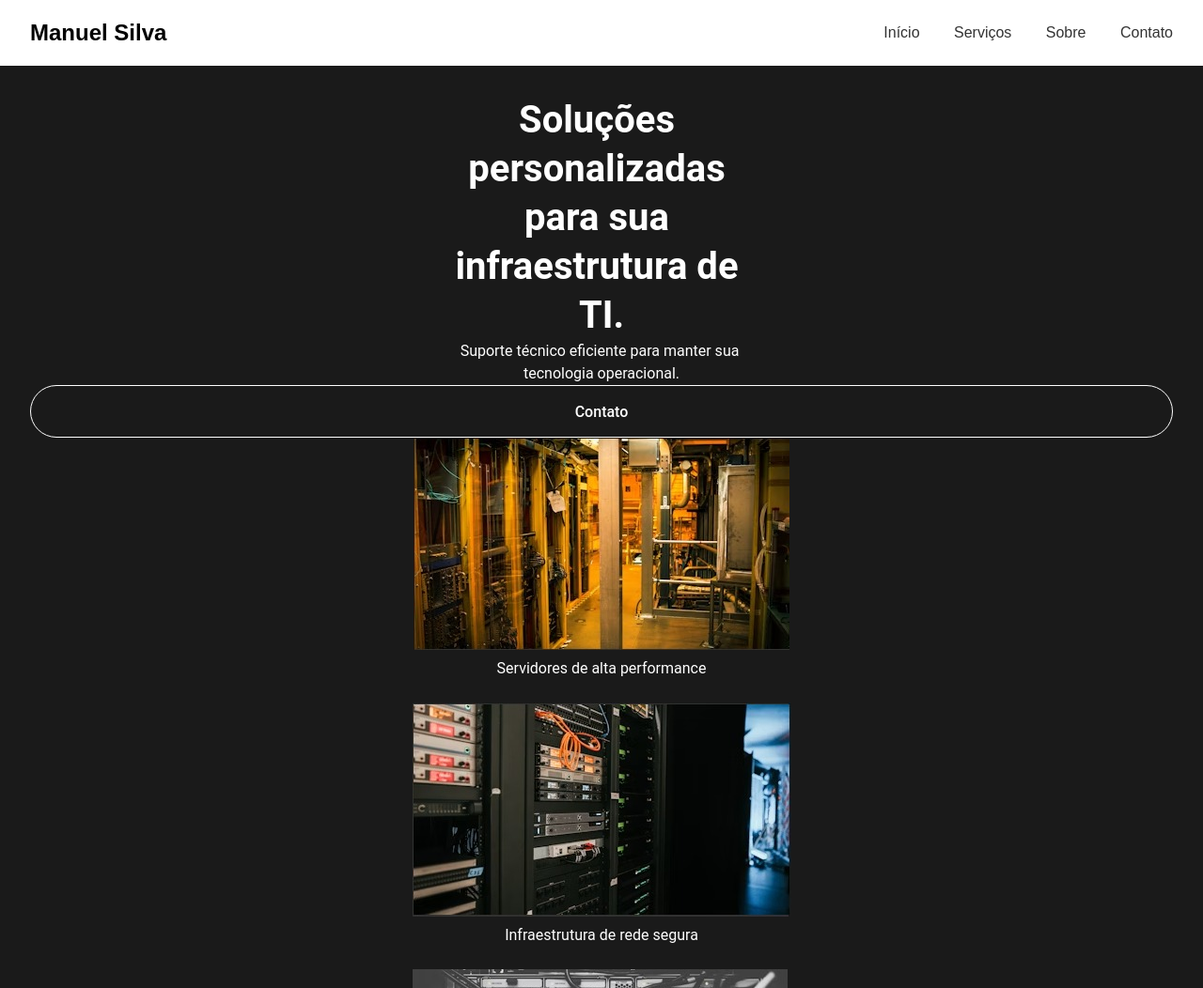
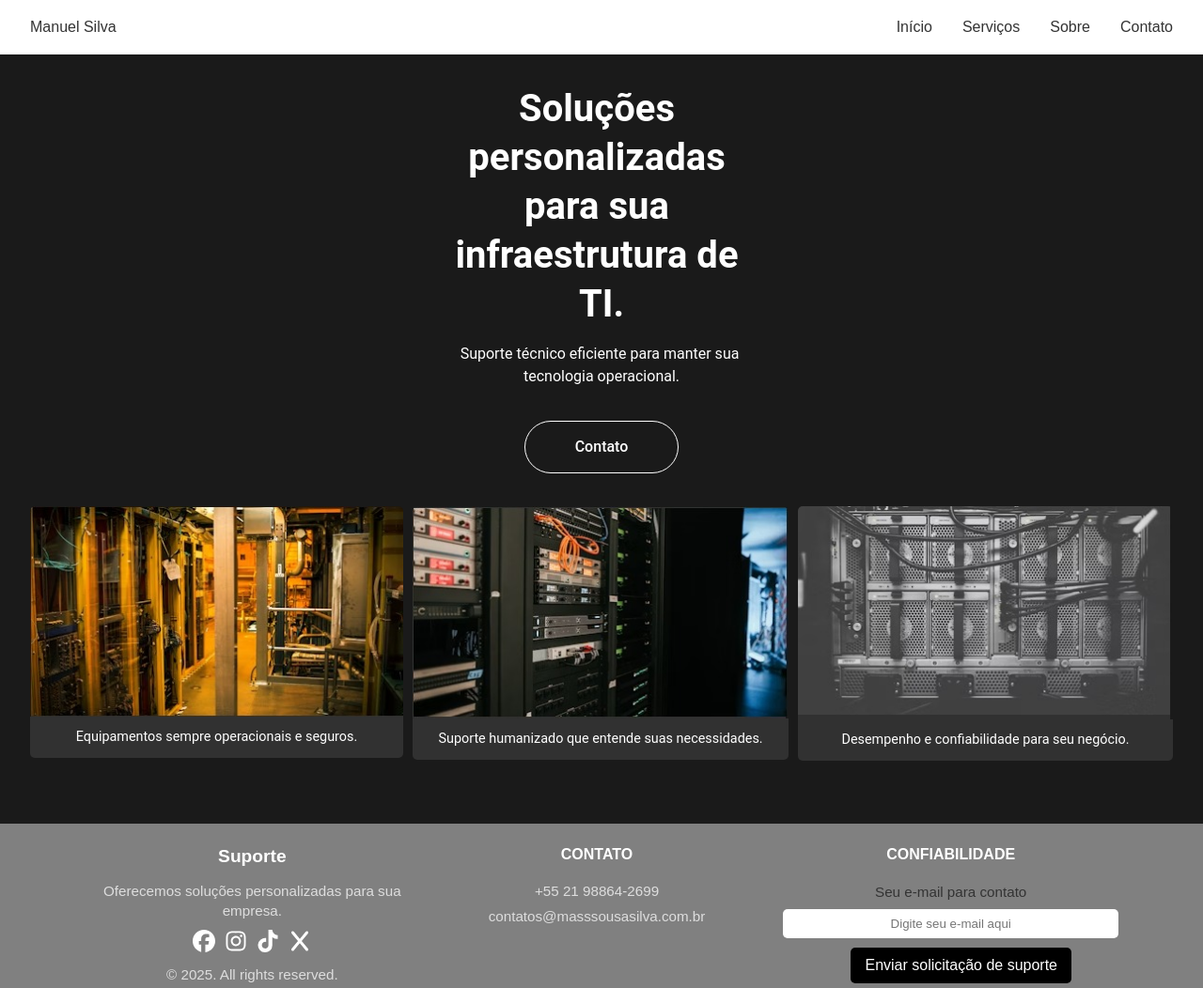
Before and after one commit to massdev25/Portifolio, a plain HTML site: page index.html in a window 1280 px wide. Shown: the top 1052 px of the page at 94% size. Drawn offline with Linux system fonts and the light colour scheme.

Commit message:
enviando novas alteraçoes do meu html

```diff
--- a/css/style.css
+++ b/css/style.css
@@ -39,30 +39,32 @@ a:hover {
 
 /* --- Navegação --- */
 nav {
-    background-color: var(--cor-branco); /* Usando variável de cor */
+    background-color: var(--cor-branco);
     padding: 1rem 2rem;
     display: flex;
-    justify-content: space-between;
-    align-items: center;
+    justify-content: space-between; /* Mantém o nome e o menu nos extremos */
+    align-items: center; /* Alinha verticalmente o nome e o menu (o container do menu) */
     box-shadow: 0 2px 4px rgba(0, 0, 0, 0.1);
 }
 
-.logo {
-    font-size: 1.5rem;
-    font-weight: bold;
-    color: var(--cor-preto); /* Usando variável de cor */
+.menu {
+    display: flex; /* Habilita o Flexbox para o menu */
+    flex-direction: row; /* Organiza os itens do menu horizontalmente */
+    align-items: center; /* Alinha verticalmente os itens do menu (opcional) */
 }
 
 .menu a {
-    margin-left: 2rem;
-    color: var(--cor-texto); /* Usando variável de cor */
+    margin-left: 2rem; /* Adiciona espaço entre os itens horizontalmente */
+    margin-top: 0; /* Remove o espaço superior adicionado para a disposição vertical */
+    color: var(--cor-texto);
     font-weight: 500;
     transition: color 0.3s;
 }
 
-.menu a:hover {
-    color: var(--cor-principal); /* Usando variável de cor */
-}
+/* Opcional: você pode remover esta parte se não precisar mais */
+/* .menu a:first-child {
+    margin-top: 0;
+} */
 
 /* --- Cabeçalho Hero --- */
 .hero {
@@ -80,12 +82,12 @@ h1 {
     font-size: 40px;
     font-style: normal;
     font-weight: 600;
-    height: 260px;
+    height: auto; /* Ajustei a altura para automático para se adaptar ao conteúdo */
     letter-spacing: normal;
     line-height: 52px;
     margin-block-end: 0px;
     margin-block-start: 0px;
-    margin-bottom: 0px;
+    margin-bottom: 15px;
     margin-inline-end: 0px;
     margin-inline-start: 0px;
     margin-left: auto; /* Adicionei esta linha para centralizar horizontalmente */
@@ -117,12 +119,12 @@ h1 {
     font-size: 16px;
     font-style: normal;
     font-weight: 400;
-    height: 48px;
+    height: auto; /* Ajustei a altura para automático para se adaptar ao conteúdo */
     letter-spacing: normal;
     line-height: 24px;
     margin-block-end: 0px;
     margin-block-start: 0px;
-    margin-bottom: 0px;
+    margin-bottom: 15px;
     margin-inline-end: 0px;
     margin-inline-start: 0px;
     margin-left: auto; /* Adicionei esta linha para centralizar horizontalmente */
@@ -171,7 +173,7 @@ h1 {
 /* Estilos para o botão de contato (whatsapp) */
 .btn-whatsapp {
     align-items: center;
-    align-self: start;
+    align-self: center; /* Centralizei verticalmente o botão */
     background-color: rgba(255, 255, 255, 0);
     border-bottom-color: rgb(255, 255, 255);
     border-bottom-left-radius: 28px;
@@ -198,27 +200,22 @@ h1 {
     box-sizing: border-box;
     color: rgb(255, 255, 255);
     cursor: pointer;
-    display: flex;
+    display: inline-flex; /* Use inline-flex para que o botão não ocupe toda a largura */
     font-family: Roboto, sans-serif;
     font-size: 16px;
     font-style: normal;
     font-weight: 500;
-    grid-column-end: -1;
-    grid-column-start: 1;
-    grid-row-end: -1;
-    grid-row-start: 1;
     height: 56px;
     justify-content: center;
-    justify-self: start;
     letter-spacing: normal;
     line-height: normal;
-    margin-bottom: 0px;
-    margin-left: 0px;
-    margin-right: 0px;
-    margin-top: 0px;
+    margin-bottom: 15px;
+    margin-left: auto; /* Centraliza horizontalmente */
+    margin-right: auto; /* Centraliza horizontalmente */
+    margin-top: 20px; /* Adicionei um pouco de margem superior */
     max-width: 100%;
     min-height: 56px;
-    min-width: 100%;
+    min-width: 164px;
     overflow-x: hidden;
     overflow-y: hidden;
     padding-bottom: 0px;
@@ -249,6 +246,45 @@ h1 {
 }
 
 /* --- Seções --- */
+.galeria {
+    display: flex;
+    flex-direction: row;
+    gap: 10px;
+    overflow-x: auto;
+    margin-top: 20px;
+    margin-bottom: 20px;
+    justify-content: center;
+    align-items: flex-start; /* Alinha os itens da galeria no topo */
+}
+
+.galeria-item {
+    text-align: center; /* Centraliza o conteúdo dentro de cada item da galeria */
+    display: flex;
+    flex-direction: column; /* Organiza os itens internos em coluna (imagem em cima, texto embaixo) */
+    align-items: stretch; /* Faz com que a caixa de texto se estenda na largura da imagem */
+    width: auto; /* Ajusta a largura do item conforme o conteúdo */
+}
+
+.galeria-item img {
+    display: block;
+    max-width: 100%; /* Garante que a imagem não ultrapasse a largura do container */
+    height: auto;
+    border-radius: 5px 5px 0 0; /* Arredonda apenas as bordas superiores da imagem */
+    margin-bottom: 0; /* Garante que não haja espaço abaixo da imagem */
+}
+
+.galeria-item p {
+    background-color: #313131; /* Cor de fundo da caixa de texto */
+    color: #fff; /* Cor do texto na caixa */
+    padding: 10px; /* Espaçamento interno da caixa de texto */
+    margin-top: 0; /* Garante que não haja espaço acima da caixa de texto */
+    border-radius: 0 0 5px 5px; /* Arredonda apenas as bordas inferiores */
+    font-size: 0.9em;
+    width: 100%; /* Garante que a largura seja 100% do pai */
+    box-sizing: border-box;
+    text-align: center; /* Centraliza o texto novamente */
+    height: auto;
+}
 section {
     padding: 3rem 0;
 }
@@ -320,7 +356,7 @@ footer {
     font-size: 0.95rem;
     line-height: 1.4;
     text-decoration: none;
-    text-align: center; /* Centraliza o texto dentro da coluna */
+    text-align: center;
 
 }
 
--- a/index.html
+++ b/index.html
@@ -41,21 +41,21 @@
               src="imagens/imagem1.jpg"
               alt="Servidores de alta performance"
             />
-            <p>Servidores de alta performance</p>
+            <p>Equipamentos sempre operacionais e seguros.</p>
           </div>
           <div class="galeria-item">
             <img
               src="imagens/imagem2.jpg"
               alt="Infraestrutura de rede segura"
             />
-            <p>Infraestrutura de rede segura</p>
+            <p>Suporte humanizado que entende suas necessidades.</p>
           </div>
           <div class="galeria-item">
             <img
               src="imagens/imagem3.jpg"
               alt="Suporte técnico especializado"
             />
-            <p>Suporte técnico especializado</p>
+            <p>Desempenho e confiabilidade para seu negócio.</p>
           </div>
         </div>
       </div>
@@ -121,7 +121,6 @@
             class="input-email"
           />
           <button class="btn-footer">Enviar solicitação de suporte</button>
-          <p>testando envio github</p>
         </div>
       </div>
     </footer>
```
